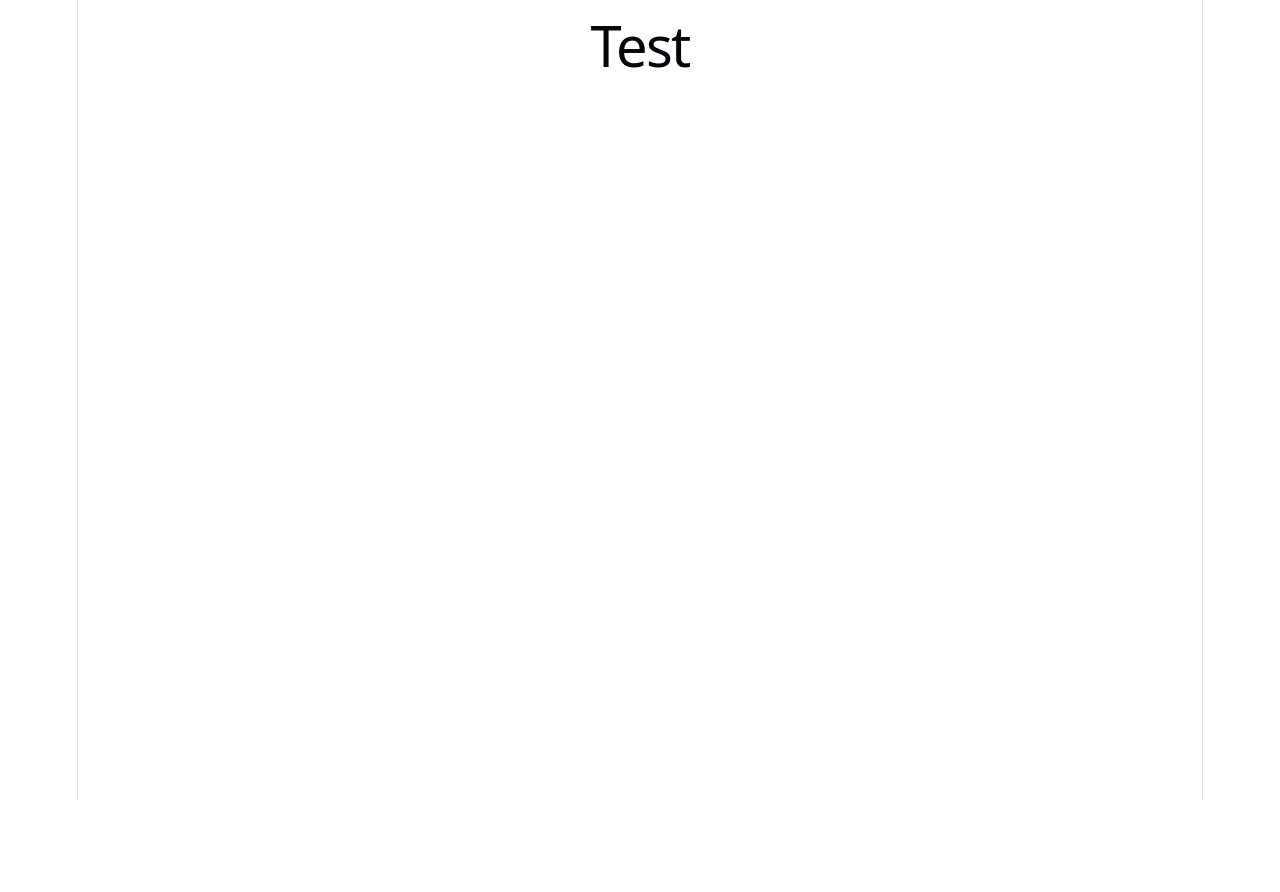
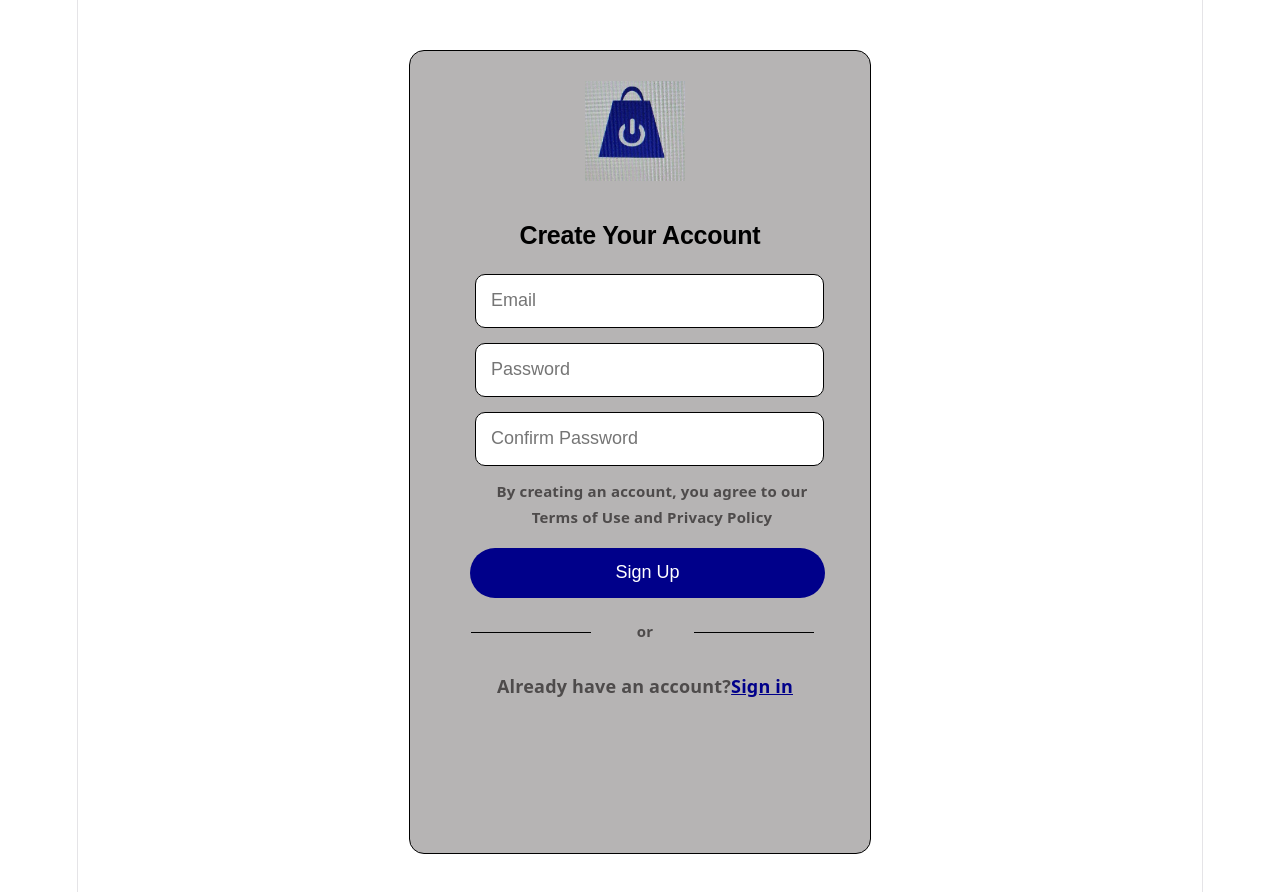
Before and after one commit to Ngobili-Vanessa/Ngobili-Vanessa-, a React (Vite) app in the folder plugged/: page / in a window 1280 px wide. Shown: the top 892 px of the page. Before the commit the page ends 800 px from the top, so only its background shows below. Built offline with nearby package versions, Linux system fonts and the light colour scheme.

Commit message:
e-commerce signup and signin

```diff
--- a/plugged/package.json
+++ b/plugged/package.json
@@ -11,7 +11,9 @@
   },
   "dependencies": {
     "react": "^19.2.6",
-    "react-dom": "^19.2.6"
+    "react-dom": "^19.2.6",
+    "react-icons": "^5.6.0",
+    "react-router-dom": "^7.16.0"
   },
   "devDependencies": {
     "@eslint/js": "^10.0.1",
--- a/plugged/src/App.jsx
+++ b/plugged/src/App.jsx
@@ -1,11 +1,21 @@
-import Test from "./component/Test";
+import {BrowserRouter, Routes, Route} from 'react-router-dom';
+import Signup from "./component/Signup";
+import './component/Signup.css';
+import Signin from "./component/Signin";
+import './component/Signin.css';
+import Home from "./component/Home";
+import './component/Home.css';
 
 function App() {
 
   return (
-    <>
-    <Test/>
-    </>
+    <BrowserRouter>
+      <Routes>
+        <Route path="/" element={<Signup/>} />
+        <Route path="/signin" element={<Signin/>} />
+        <Route path="/home" element={<Home/>} />
+      </Routes>
+    </BrowserRouter>
   )
 }
 
--- /dev/null
+++ b/plugged/src/component/Home.jsx
@@ -0,0 +1,10 @@
+
+function Home() {
+  return (
+    <div>
+        <h1>WELCOME TO HOME PAGE</h1>
+    </div>
+  )
+}
+
+export default Home;
--- /dev/null
+++ b/plugged/src/component/Signin.css
@@ -0,0 +1,76 @@
+.signin-container{
+       width: 400px;
+  padding: 30px;
+  margin: 50px auto;
+  background-color: rgb(182, 180, 180);
+  border-radius: 15px;
+  display: flex;
+  flex-direction: column;
+  gap: 15px;
+  border: 1px solid black;
+  height: 500px;
+}
+.welcome{
+    position: relative;
+bottom: 35px;
+font-family: Arial, Helvetica, sans-serif;
+font-size: 40px;
+font-weight: bolder;
+color: black;
+}
+.continue{
+ position: relative;
+bottom: 60px;
+font-family: Arial, Helvetica, sans-serif;
+font-size: 25px;
+color: black;
+}
+input{
+        padding-left:15px ;
+}
+.email2{
+     position: relative;
+    bottom: 45px;
+    font-family: Arial, Helvetica, sans-serif;
+    width: 330px;
+    left: 35px;
+    height: 50px;
+    border-radius: 10px;
+    font-size: large;
+    border: 1px solid rgb(0, 0, 0);
+}
+.password2{
+       position: relative;
+    bottom: 45px;
+    font-family: Arial, Helvetica, sans-serif;
+    width: 330px;
+    left: 35px;
+    height: 50px;
+    border-radius: 10px;
+    font-size: large;
+    border: 1px solid black;
+}
+.signin2{
+      position: relative;
+    bottom: 25px;
+    width: 355px;
+    left: 30px;
+    color: white;
+    background-color: rgb(0, 0, 138);
+    border: none;
+    border-radius: 30px;
+    height: 50px;
+    font-size: 18px;
+}
+.back{
+    color: rgb(78, 75, 75) ;
+position: relative;
+bottom: 25px;
+left: 5px;
+}
+.link2{
+     color: rgb(0, 0, 138) ;
+     cursor: pointer;
+     font-weight: bold;
+     text-decoration: underline;
+}
--- /dev/null
+++ b/plugged/src/component/Signin.jsx
@@ -0,0 +1,18 @@
+import { useNavigate } from "react-router-dom";
+
+function Signin() {
+  const navigate = useNavigate();
+  return (
+    <div className="signin-container">
+       <img src="/20260520_214026.jpg" alt="logo" className="logoo" />
+        <h1 className="welcome">Welcome Back!</h1>
+        <p className="continue">Sign in to coninue</p>
+        <input className="email2" placeholder="Email" type="email" name="" id="" />
+        <input className="password2"  placeholder="Password" type="password" />
+        <button onClick={() => navigate("/home")} className="signin2">Sign In</button>
+        <p className="back">Don't have an account? <span className="link2" onClick={() => navigate("/")}>Sign Up</span></p>
+    </div>
+  )
+}
+
+export default Signin;
--- /dev/null
+++ b/plugged/src/component/Signup.css
@@ -0,0 +1,135 @@
+.container{
+    width: 400px;
+  padding: 30px;
+  margin: 50px auto;
+  background-color: rgb(182, 180, 180);
+  border-radius: 15px;
+  display: flex;
+  flex-direction: column;
+  gap: 15px;
+  border: 1px solid black;
+  min-height: 400px;
+
+}
+.create{
+position: relative;
+top: 25px;
+font-family: Arial, Helvetica, sans-serif;
+font-size: 25px;
+font-weight: bolder;
+color: black;
+}
+input{
+    padding-left:15px ;
+}
+.email{
+    position: relative;
+    top: 25px;
+    font-family: Arial, Helvetica, sans-serif;
+    width: 330px;
+    left: 35px;
+    height: 50px;
+    border-radius: 10px;
+    font-size: large;
+    border: 1px solid rgb(0, 0, 0);
+}
+.password{
+     position: relative;
+    top: 25px;
+    font-family: Arial, Helvetica, sans-serif;
+    width: 330px;
+    left: 35px;
+    height: 50px;
+    border-radius: 10px;
+    font-size: large;
+    border: 1px solid black;
+}
+.confirm{
+     position: relative;
+    top: 25px;
+    font-family: Arial, Helvetica, sans-serif;
+    width: 330px;
+    left: 35px;
+    height: 50px;
+    border-radius: 10px;
+    font-size: large;
+    border: 1px solid black;
+
+}
+.check{
+    position: relative;
+    right: 150px;
+    top: 29px;
+}
+.words{
+    position: relative;
+    bottom: 3px;
+    left: 12px;
+    font-size: 15px;
+    color: rgb(78, 75, 75);
+}
+.signup{
+    position: relative;
+    bottom: 25px;
+    width: 355px;
+    left: 30px;
+    color: white;
+    background-color: rgb(0, 0, 138);
+    border: none;
+    border-radius: 30px;
+    height: 50px;
+    font-size: 18px;
+}
+.lines{
+    display: flex;
+
+}
+.oneline{
+    width: 120px;
+    height: 1px;
+    color: black;
+    background-color: black;
+    position: relative;
+    right: 5px;
+    border: none;
+    /* top:  5px; */
+    bottom: 15px;
+}
+.secondline{
+     width: 120px;
+    height: 1px;
+    color: black;
+    background-color: black;
+    position: relative;
+    left: 10px;
+    border: none;
+    bottom: 15px;
+
+}
+.or{
+     position: relative;
+    left: 5px;
+    font-size: 15px;
+    bottom: 55px;
+     color: rgb(78, 75, 75);
+
+}
+.account{
+color: rgb(78, 75, 75) ;
+position: relative;
+bottom: 100px;
+left: 5px;
+}
+.link{
+    color: rgb(0, 0, 138) ;
+    cursor: pointer;
+    font-weight: bold;
+    text-decoration: underline;
+}
+
+.logoo{
+    width: 100px;
+    height: 100px;
+    position: relative;
+    left: 145px;
+}
--- /dev/null
+++ b/plugged/src/component/Signup.jsx
@@ -0,0 +1,20 @@
+
+import { useNavigate } from "react-router-dom";
+function Signup() {
+  const navigate = useNavigate();
+  return (
+    <div className="container">
+        <img src="/20260520_214026.jpg" alt="logo" className="logoo" />
+        <h2 className="create">Create Your Account</h2>
+        <input className="email" placeholder="Email" type="Email" />
+        <input className="password" placeholder="Password" type="Password" />
+        <input className="confirm" placeholder="Confirm Password" type="Confirm Password" />
+        <h5 className="words">By creating an account, you agree to our <br/>Terms of Use and Privacy Policy </h5>
+        <button onClick={() => navigate("/home")} className="signup">Sign Up</button>
+       <div className="lines"> <hr className="oneline" /><h6 className="or">or</h6><hr className="secondline" /> </div>
+        <h4 className="account">Already have an account?<span className="link" onClick={() => navigate("/signin")}>Sign in</span> </h4>
+    </div>
+  );
+}
+
+export default Signup;
--- a/plugged/src/component/Test.jsx
+++ /dev/null
@@ -1,11 +0,0 @@
-
-
-function Test() {
-  return (
-    <div>
-        <h1>Test</h1>
-    </div>
-  );
-}
-
-export default Test;
```
Also changed, not shown: plugged/public/20260520_214026.jpg (added), plugged/src/component/Home.css (added), 1 other file (tests, documents, lock files or other folders).
